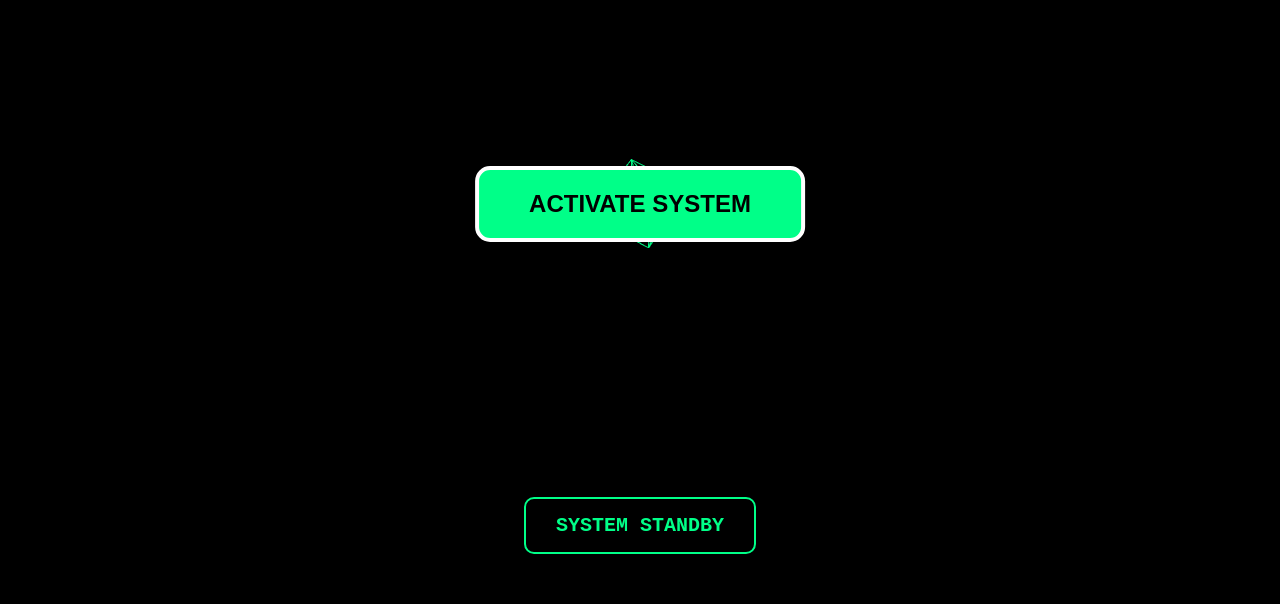
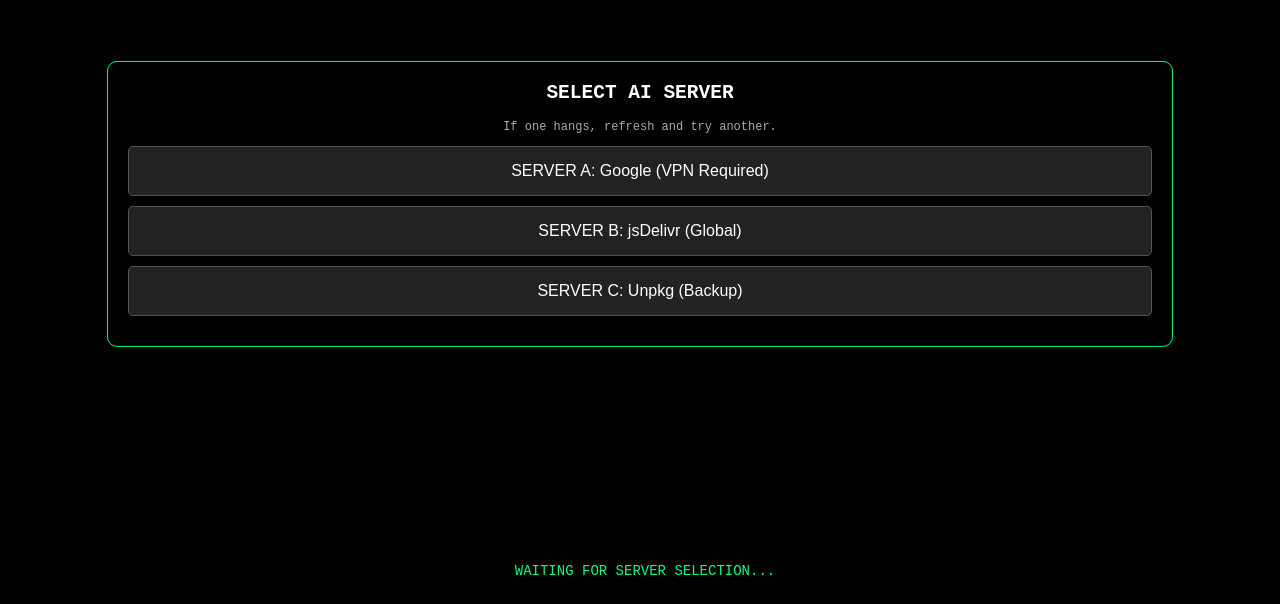
Before and after one commit to mrchen1988888888/3D-HAND-CONTROL, a plain HTML site: page index.html in a window 1280 px wide. Shown: the part 196-800 px from the top of the page. Drawn offline with nearby package versions, Linux system fonts and the light colour scheme; animation ran at ten frames a second.

Commit message:
Replace Dr. Strange: Reactive Core with Server Select

```diff
--- a/index.html
+++ b/index.html
@@ -3,225 +3,159 @@
 <head>
     <meta charset="UTF-8">
     <meta name="viewport" content="width=device-width, initial-scale=1.0">
-    <title>Dr. Strange: Reactive Core</title>
+    <title>Dr. Strange: Server Select</title>
     <style>
         body, html { margin: 0; padding: 0; width: 100%; height: 100%; overflow: hidden; background-color: #000; font-family: monospace; }
 
         #input-video {
             position: absolute; top: 0; left: 0; width: 100%; height: 100%;
-            z-index: 1; transform: scaleX(-1); object-fit: cover;
+            z-index: 1; transform: scaleX(-1); object-fit: cover; opacity: 0.5;
         }
 
-        canvas {
-            position: absolute; top: 0; left: 0; width: 100%; height: 100%;
-            z-index: 10; pointer-events: none;
+        /* Server Selection UI */
+        #server-select {
+            position: absolute; top: 50%; left: 50%; transform: translate(-50%, -50%);
+            z-index: 999; background: rgba(0,0,0,0.9); padding: 20px; border-radius: 10px;
+            border: 1px solid #00ff88; text-align: center; width: 80%;
         }
 
-        #hud {
-            position: absolute; bottom: 50px; width: 100%; text-align: center; z-index: 20;
+        .server-btn {
+            display: block; width: 100%; padding: 15px; margin: 10px 0;
+            background: #222; color: white; border: 1px solid #555;
+            font-size: 16px; cursor: pointer; border-radius: 5px;
         }
-        .status {
-            background: rgba(0, 0, 0, 0.8); color: #00ff88; padding: 15px 30px;
-            border: 2px solid #00ff88; font-size: 20px; font-weight: bold; display: inline-block;
-            border-radius: 10px;
+        .server-btn:active { background: #00ff88; color: black; }
+
+        #status-log {
+            position: absolute; bottom: 20px; width: 100%; text-align: center;
+            color: #00ff88; font-size: 14px; z-index: 50; background: rgba(0,0,0,0.7); padding: 5px;
         }
 
-        #start-btn {
-            position: absolute; top: 50%; left: 50%; transform: translate(-50%, -50%);
-            z-index: 999; padding: 20px 50px; font-size: 24px; font-weight: bold;
-            background: #00ff88; color: #000; border: 4px solid white; border-radius: 15px;
-            cursor: pointer;
+        /* The Tracker Dot */
+        #finger-dot {
+            position: absolute; width: 30px; height: 30px;
+            background: red; border: 3px solid white;
+            border-radius: 50%; z-index: 100;
+            transform: translate(-50%, -50%); display: none;
+            box-shadow: 0 0 20px red;
         }
-
-        .dot { position: absolute; width: 20px; height: 20px; border-radius: 50%; z-index: 50; transform: translate(-50%, -50%); display: none; }
-        #finger { background: red; border: 3px solid white; }
-        #wrist { background: blue; border: 3px solid white; }
     </style>
 </head>
 <body>
 
     <video id="input-video" playsinline></video>
-    <button id="start-btn" onclick="startSystem()">ACTIVATE SYSTEM</button>
 
-    <div id="hud"><div class="status" id="status">SYSTEM STANDBY</div></div>
+    <!-- TRACKER DOT -->
+    <div id="finger-dot"></div>
 
-    <div id="finger" class="dot"></div>
-    <div id="wrist" class="dot"></div>
+    <div id="status-log">WAITING FOR SERVER SELECTION...</div>
 
-    <script src="https://cdnjs.cloudflare.com/ajax/libs/three.js/r128/three.min.js"></script>
+    <!-- SERVER SELECTOR -->
+    <div id="server-select">
+        <h2 style="color:white; margin-top:0;">SELECT AI SERVER</h2>
+        <p style="color:#aaa; font-size:12px;">If one hangs, refresh and try another.</p>
+
+        <button class="server-btn" onclick="loadAI('google')">
+            SERVER A: Google (VPN Required)
+        </button>
+
+        <button class="server-btn" onclick="loadAI('jsdelivr')">
+            SERVER B: jsDelivr (Global)
+        </button>
+
+        <button class="server-btn" onclick="loadAI('unpkg')">
+            SERVER C: Unpkg (Backup)
+        </button>
+    </div>
+
+    <!-- Libraries -->
     <script src="https://cdn.jsdelivr.net/npm/@mediapipe/camera_utils/camera_utils.js"></script>
     <script src="https://cdn.jsdelivr.net/npm/@mediapipe/control_utils/control_utils.js"></script>
     <script src="https://cdn.jsdelivr.net/npm/@mediapipe/hands/hands.js"></script>
 
     <script>
-        // --- 1. VISUAL ENGINE ---
-        const scene = new THREE.Scene();
-        const camera = new THREE.PerspectiveCamera(75, window.innerWidth/window.innerHeight, 0.1, 1000);
-        camera.position.z = 20;
+        const statusLog = document.getElementById('status-log');
+        const selector = document.getElementById('server-select');
+        const dot = document.getElementById('finger-dot');
+        let hands;
+        let camera;
 
-        const renderer = new THREE.WebGLRenderer({alpha: true, antialias: true});
-        renderer.setSize(window.innerWidth, window.innerHeight);
-        renderer.setClearColor(0x000000, 0);
-        document.body.appendChild(renderer.domElement);
+        async function loadAI(source) {
+            // Hide menu
+            selector.style.display = 'none';
+            statusLog.innerText = `CONNECTING TO ${source.toUpperCase()}...`;
 
-        // --- OBJECT 1: THE REACTOR CUBE ---
-        // This cube will scale up directly with your charge
-        const boxGeo = new THREE.BoxGeometry(2, 2, 2);
-        const boxMat = new THREE.MeshBasicMaterial({color: 0x00ff88, wireframe: true, transparent: true, opacity: 0.8});
-        const reactorCube = new THREE.Mesh(boxGeo, boxMat);
-        scene.add(reactorCube);
+            let baseUrl = "";
 
-        // --- OBJECT 2: THE PARTICLE SPHERE ---
-        // 3000 Red dots that expand outward
-        const COUNT = 3000;
-        const geo = new THREE.BufferGeometry();
-        const pos = new Float32Array(COUNT*3);
-        const angles = new Float32Array(COUNT * 3); // Store random angles
+            // Define Server Paths
+            if(source === 'google') {
+                // Official Google Source
+                baseUrl = `https://cdn.jsdelivr.net/npm/@mediapipe/hands/`;
+            } else if (source === 'jsdelivr') {
+                // Fast Global CDN
+                baseUrl = `https://cdn.jsdelivr.net/npm/@mediapipe/hands@0.4.1646424915/`;
+            } else if (source === 'unpkg') {
+                // Backup CDN
+                baseUrl = `https://unpkg.com/@mediapipe/hands@0.4.1646424915/`;
+            }
 
-        for(let i=0; i<COUNT; i++) {
-            // Assign random spherical angles
-            angles[i*3] = Math.random() * Math.PI * 2; // Theta
-            angles[i*3+1] = Math.random() * Math.PI;   // Phi
-            angles[i*3+2] = Math.random() * 0.5 + 0.5; // Speed variance
+            try {
+                hands = new Hands({locateFile: (file) => {
+                    statusLog.innerText = `DOWNLOADING: ${file}`;
+                    return `${baseUrl}${file}`;
+                }});
 
-            pos[i*3] = 0; pos[i*3+1] = 0; pos[i*3+2] = 0;
-        }
+                hands.setOptions({
+                    maxNumHands: 1,
+                    modelComplexity: 0, // Lite mode (Faster download)
+                    minDetectionConfidence: 0.5,
+                    minTrackingConfidence: 0.5
+                });
 
-        geo.setAttribute('position', new THREE.BufferAttribute(pos, 3));
-        const mat = new THREE.PointsMaterial({ size: 0.4, color: 0xff0000 });
-        const particles = new THREE.Points(geo, mat);
-        scene.add(particles);
+                hands.onResults(onResults);
 
-        // State Variables
-        let State = {
-            currentRadius: 0,
-            targetRadius: 0,
-            charge: 0
-        };
+                // Start Camera
+                const videoElement = document.getElementById('input-video');
+                camera = new Camera(videoElement, {
+                    onFrame: async () => {
+                        await hands.send({image: videoElement});
+                    },
+                    width: 640, height: 480, facingMode: 'user'
+                });
 
-        function animate() {
-            requestAnimationFrame(animate);
+                await camera.start();
+                statusLog.innerText = "CAMERA ACTIVE. WAITING FOR HAND...";
 
-            // Physics: Smoothly move Current Radius to Target Radius
-            State.currentRadius += (State.targetRadius - State.currentRadius) * 0.1;
-
-            // 1. UPDATE CUBE
-            // The cube grows from size 1 to size 5
-            const scale = 1 + State.currentRadius;
-            reactorCube.scale.set(scale, scale, scale);
-            reactorCube.rotation.x += 0.02;
-            reactorCube.rotation.y += 0.02;
-
-            // Change color if big
-            if(State.currentRadius > 3) reactorCube.material.color.setHex(0xffaa00); // Orange
-            else reactorCube.material.color.setHex(0x00ff88); // Green
-
-            // 2. UPDATE PARTICLES
-            const p = geo.attributes.position.array;
-            for(let i=0; i<COUNT; i++) {
-                // Determine radius for this particle
-                // Base Radius * Speed Variance + Jitter
-                const r = (State.currentRadius * 3.0 * angles[i*3+2]) + (Math.random()*0.1);
-
-                const theta = angles[i*3];
-                const phi = angles[i*3+1];
-
-                // Spherical to Cartesian coordinates
-                p[i*3] = r * Math.sin(phi) * Math.cos(theta);
-                p[i*3+1] = r * Math.sin(phi) * Math.sin(theta);
-                p[i*3+2] = r * Math.cos(phi);
-            }
-            geo.attributes.position.needsUpdate = true;
-
-            renderer.render(scene, camera);
-        }
-        animate();
-
-        // --- 2. AI LOGIC ---
-        const status = document.getElementById('status');
-        const fDot = document.getElementById('finger');
-        const wDot = document.getElementById('wrist');
-        let lastAng = null;
-        let hands;
-
-        async function startSystem() {
-            document.getElementById('start-btn').style.display = 'none';
-            status.innerText = "LOADING AI...";
-
-            hands = new Hands({locateFile: (file) => `https://cdn.jsdelivr.net/npm/@mediapipe/hands/${file}`});
-            hands.setOptions({maxNumHands: 1, minDetectionConfidence: 0.5, minTrackingConfidence: 0.5});
-            hands.onResults(onResults);
-
-            const video = document.getElementById('input-video');
-            const cam = new Camera(video, {
-                onFrame: async () => await hands.send({image: video}),
-                width: 640, height: 480, facingMode: 'user'
-            });
-            await cam.start();
-        }
-
-        function onResults(res) {
-            if(res.multiHandLandmarks.length > 0) {
-                const lm = res.multiHandLandmarks[0];
-                const tip = lm[8];
-                const wrist = lm[0];
-
-                // Show Dots
-                fDot.style.display = 'block'; wDot.style.display = 'block';
-                const fx = (1-tip.x)*window.innerWidth;
-                const fy = tip.y*window.innerHeight;
-                const wx = (1-wrist.x)*window.innerWidth;
-                const wy = wrist.y*window.innerHeight;
-                fDot.style.left = fx+'px'; fDot.style.top = fy+'px';
-                wDot.style.left = wx+'px'; wDot.style.top = wy+'px';
-
-                // Calculate Rotation
-                const dx = fx - wx;
-                const dy = fy - wy;
-                const ang = Math.atan2(dy, dx);
-
-                if(lastAng !== null) {
-                    let d = ang - lastAng;
-                    // Fix Wrap around PI
-                    if(d > Math.PI) d -= Math.PI*2;
-                    if(d < -Math.PI) d += Math.PI*2;
-
-                    // SENSITIVITY CHECK
-                    // If you move more than 0.05 radians, add to charge
-                    if(Math.abs(d) > 0.05) {
-                        State.charge += Math.abs(d) * 15; // Charge speed
-                    }
-                }
-                lastAng = ang;
-
-                // Charge Logic
-                State.charge = Math.min(State.charge, 100);
-
-                // Map Charge (0-100) to Radius (0-5)
-                State.targetRadius = (State.charge / 100) * 5;
-
-                status.innerText = `CHARGE: ${Math.floor(State.charge)}%`;
-                status.style.color = (State.charge > 10) ? "#f5a623" : "#00ff88";
-                status.style.borderColor = (State.charge > 10) ? "#f5a623" : "#00ff88";
-
-            } else {
-                fDot.style.display = 'none'; wDot.style.display = 'none';
-                lastAng = null;
-
-                // Decay Charge if hand lost
-                State.charge *= 0.9;
-                State.targetRadius = (State.charge / 100) * 5;
-
-                status.innerText = "NO HAND DETECTED";
-                status.style.color = "#555";
-                status.style.borderColor = "#555";
+            } catch (e) {
+                statusLog.innerText = "ERROR: " + e.message;
+                alert("Failed to load. Refresh and try a different server.");
             }
         }
 
-        window.onresize = () => {
-            camera.aspect = window.innerWidth/window.innerHeight;
-            camera.updateProjectionMatrix();
-            renderer.setSize(window.innerWidth, window.innerHeight);
+        function onResults(results) {
+            // If we get here, AI is working!
+
+            if (results.multiHandLandmarks.length > 0) {
+                const lm = results.multiHandLandmarks[0];
+                const tip = lm[8]; // Index Finger
+
+                // Show Dot
+                dot.style.display = 'block';
+
+                // Map coordinates
+                const x = (1 - tip.x) * window.innerWidth;
+                const y = tip.y * window.innerHeight;
+
+                dot.style.left = x + "px";
+                dot.style.top = y + "px";
+
+                statusLog.innerText = "SYSTEM ONLINE - TRACKING ACTIVE";
+                statusLog.style.color = "#00ff88";
+            } else {
+                dot.style.display = 'none';
+                statusLog.innerText = "NO HAND DETECTED";
+                statusLog.style.color = "yellow";
+            }
         }
     </script>
 </body>
```
